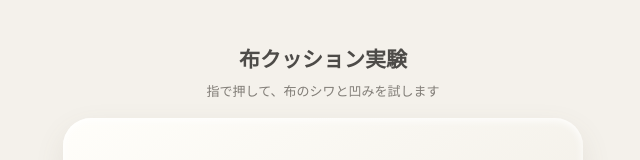
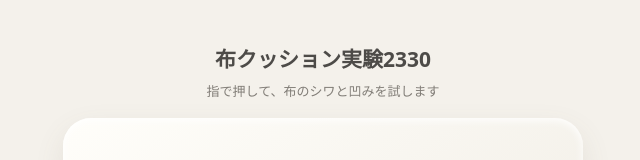
Before and after one commit to ydevelopjapan-oss/squeeze-experiment, a plain HTML site: page index.html in a window 1280 px wide. Shown: the top 160 px of the page, without its empty margins (317-957 px from the left). Drawn offline with Linux system fonts and the light colour scheme.

Commit message:
Update index.html

```diff
--- a/index.html
+++ b/index.html
@@ -4,7 +4,7 @@
 <head>
 <meta charset="utf-8">
 <meta name="viewport" content="width=device-width, initial-scale=1, maximum-scale=1, user-scalable=no">
-<title>布クッション実験2330</title>
+<title>布クッション実験</title>
 
 <style>
 :root {
@@ -119,7 +119,7 @@ button:active {
 
 <body>
 <main>
-  <h1>布クッション実験</h1>
+  <h1>布クッション実験2330</h1>
   <p class="lead">指で押して、布のシワと凹みを試します</p>
 
   <div class="pad" id="pad">
```
